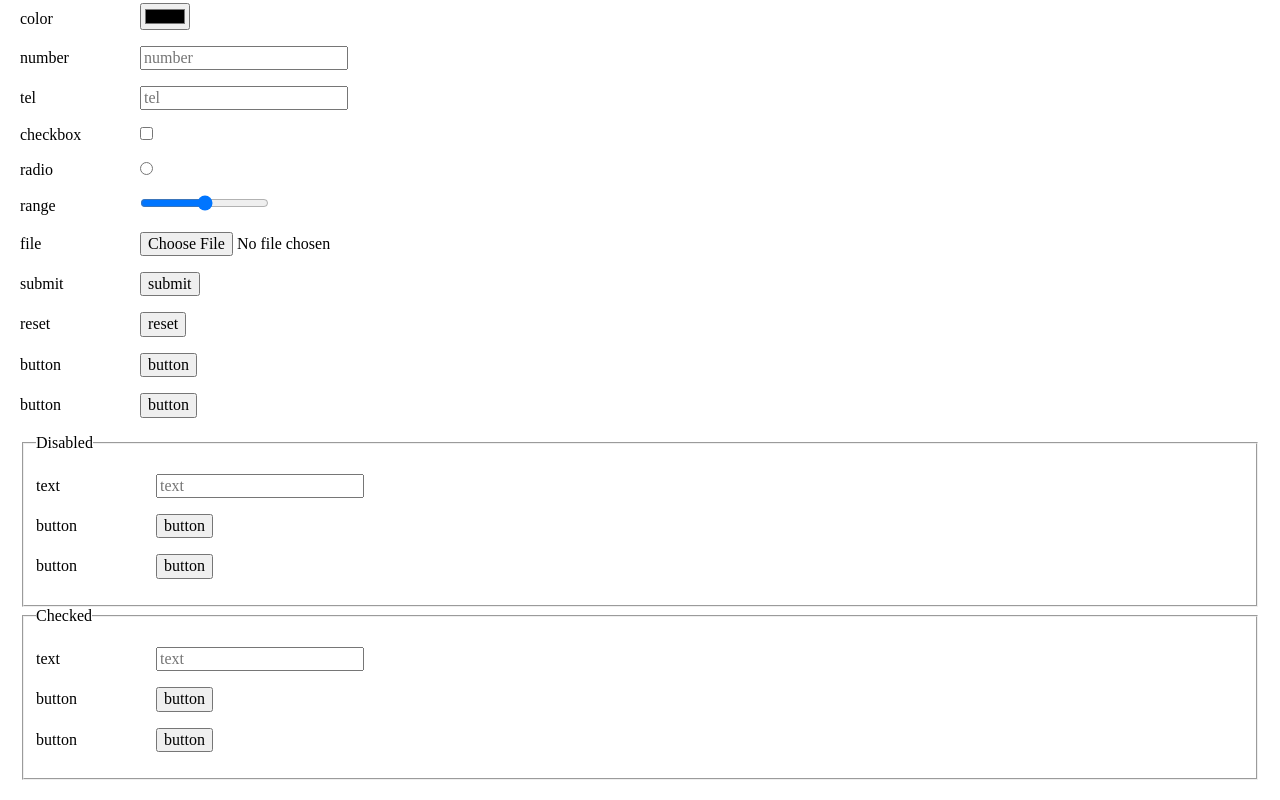
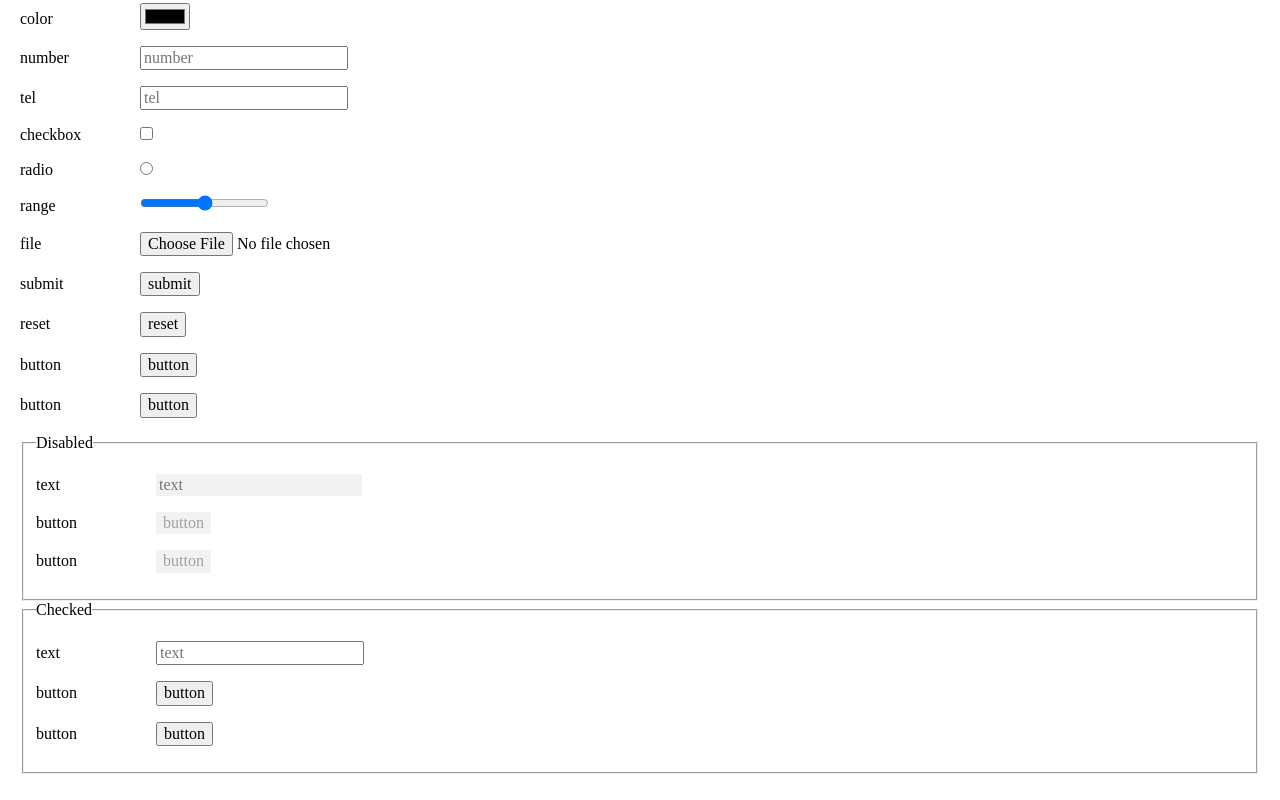
Before and after one commit to xuui/css, a plain HTML site: page form.html in a window 1280 px wide. Shown: the part 480-1280 px from the top of the page. Drawn offline with Linux system fonts and the light colour scheme.

Commit message:
disabled

```diff
--- a/form.html
+++ b/form.html
@@ -35,6 +35,9 @@
 <style>
 form{padding:20px;}
 label{display:inline-block;width:120px;}
+
+[disabled]{background:#f2f2f2;border:1px solid #f2f2f2;color:#a1a1a1;}
+
 </style>
 </head>
 <body>
@@ -65,9 +68,9 @@ label{display:inline-block;width:120px;}
 
     <fieldset>
       <legend>Disabled</legend>
-      <p><label for="">text</label><input type="text" placeholder="text"></p>
-      <p><label for="">button</label><input type="button" value="button"></p>
-      <p><label for="">button</label><button >button</button></p>
+      <p><label for="">text</label><input type="text" disabled placeholder="text"></p>
+      <p><label for="">button</label><input type="button" disabled value="button"></p>
+      <p><label for="">button</label><button disabled>button</button></p>
     </fieldset>
 
     <fieldset>
```
